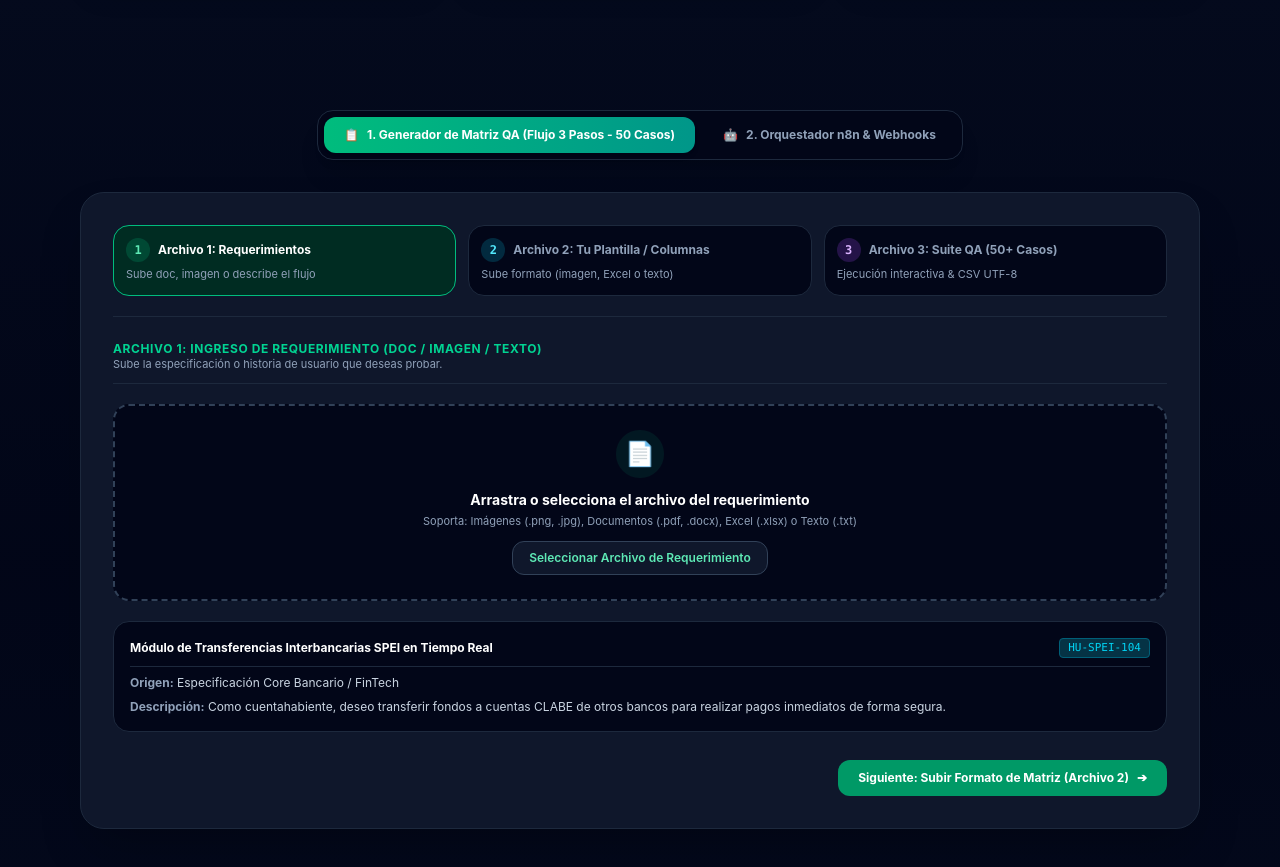
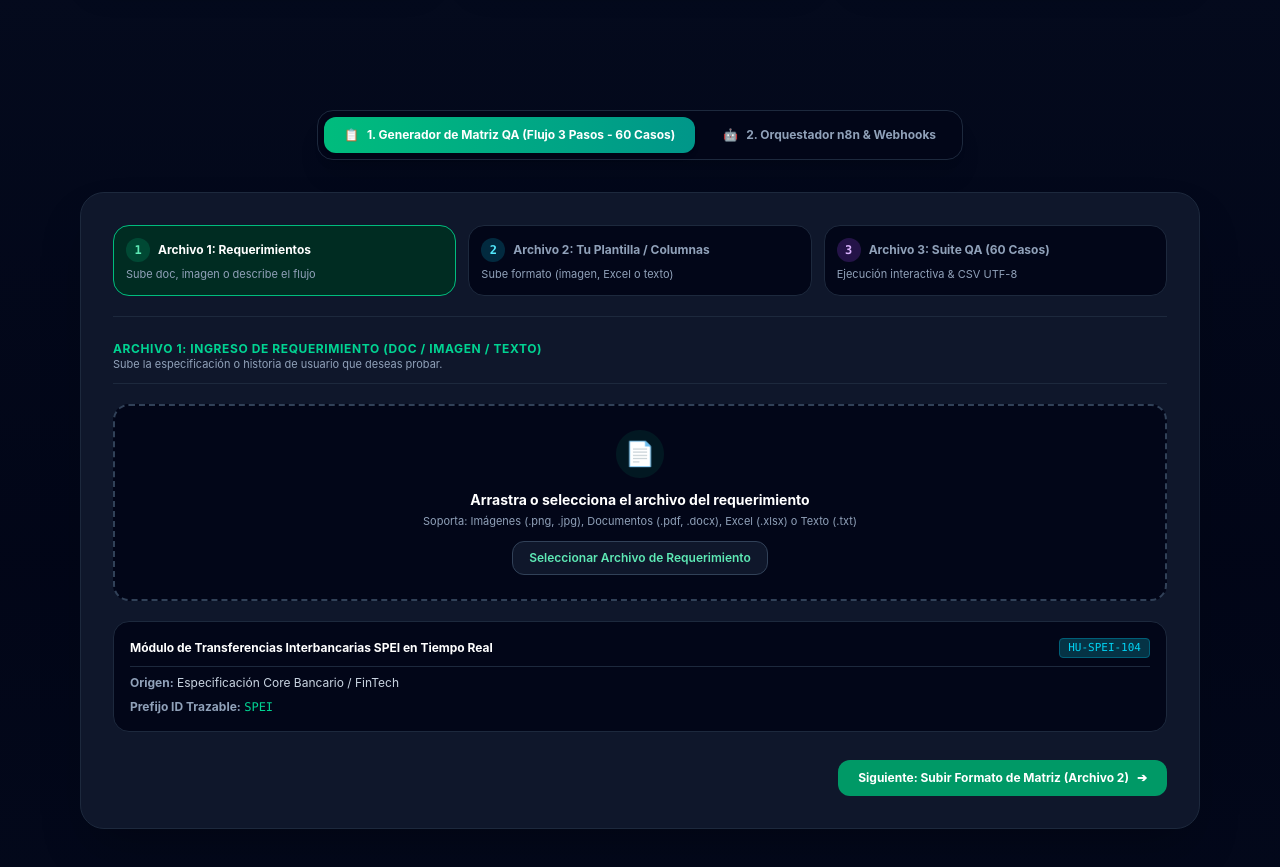
Before and after one commit to hegm840804/portafolio-web, a React (Vite) app: page / in a window 1280 px wide. Shown: the part 1520-2387 px from the top of the page. Built offline with nearby package versions, Linux system fonts and the light colour scheme; the HTML template or start-up script is replaced by a standard one.

Commit message:
feat(qa-metrics): agregar resumen de casos por seccion y IDs dinamicos basados en requerimiento

```diff
--- a/src/components/QASuiteStudio.jsx
+++ b/src/components/QASuiteStudio.jsx
@@ -4,7 +4,7 @@ export default function QASuiteStudio({ onOpenContact }) {
   const [pestanaActiva, setPestanaActiva] = useState('matriz'); // 'matriz' | 'n8n'
 
   // =========================================================================
-  // 1. GENERADOR DE MATRIZ CON FLUJO DE 3 PASOS Y 50+ CASOS SENIOR
+  // 1. GENERADOR DE MATRIZ CON FLUJO DE 3 PASOS Y 50+ CASOS TRAZABLES
   // =========================================================================
   const [pasoMP, setPasoMP] = useState(1);
   const [alertaSeguridad, setAlertaSeguridad] = useState(false);
@@ -13,26 +13,23 @@ export default function QASuiteStudio({ onOpenContact }) {
   const [procesandoPaso, setProcesandoPaso] = useState(false);
 
   // ARCHIVO 1: REQUERIMIENTOS
-  const [modoEntradaReq, setModoEntradaReq] = useState('subir');
   const [archivoReqNombre, setArchivoReqNombre] = useState(null);
   const [vistaPreviaReqImg, setVistaPreviaReqImg] = useState(null);
-  const [textoLibreReq, setTextoLibreReq] = useState('');
 
   const [requerimiento, setRequerimiento] = useState({
     idHU: 'HU-SPEI-104',
+    prefijoID: 'SPEI',
     titulo: 'Módulo de Transferencias Interbancarias SPEI en Tiempo Real',
     descripcion: 'Como cuentahabiente, deseo transferir fondos a cuentas CLABE de otros bancos para realizar pagos inmediatos de forma segura.',
     origen: 'Especificación Core Bancario / FinTech',
     criterios: [
       'La cuenta CLABE debe contener exactamente 18 dígitos numéricos válidos bajo algoritmo Módulo 10 Banxico.',
       'El monto a transferir debe ser mayor a $0.00 y menor o igual al saldo líquido disponible.',
-      'Toda transacción aprobada debe generar un folio de rastreo CEP único y persistir en base de datos.',
-      'Si el servicio bancario tarda más de 10 segundos, aplicar rollback automático sin afectación al saldo.'
+      'Toda transacción aprobada debe generar un folio de rastreo CEP único y persistir en base de datos.'
     ]
   });
 
   // ARCHIVO 2: PLANTILLA / ESTRUCTURA DE MATRIZ
-  const [modoEntradaFormato, setModoEntradaFormato] = useState('subir');
   const [archivoFormatoNombre, setArchivoFormatoNombre] = useState(null);
   const [vistaPreviaFormatoImg, setVistaPreviaFormatoImg] = useState(null);
 
@@ -50,9 +47,7 @@ export default function QASuiteStudio({ onOpenContact }) {
     'Estado'
   ]);
 
-  const [nuevaColumna, setNuevaColumna] = useState('');
-
-  // MANEJO DE CARGA DE ARCHIVO 1 (REQUERIMIENTO)
+  // MANEJO DE CARGA DE ARCHIVO 1 (REQUERIMIENTO CON EXTRACCIÓN DE PREFIJO)
   const manejarSubidaReq = (e) => {
     const file = e.target.files[0];
     if (file) {
@@ -64,21 +59,25 @@ export default function QASuiteStudio({ onOpenContact }) {
       } else {
         setVistaPreviaReqImg(null);
       }
+
+      const nombreLimpio = file.name.replace(/\.[^/.]+$/, "").toUpperCase();
+      const prefijoDinamico = nombreLimpio.length > 5 ? nombreLimpio.slice(0, 4) : nombreLimpio;
+
       setRequerimiento({
-        idHU: 'DOC-' + file.name.slice(0, 8).toUpperCase(),
+        idHU: 'REQ-' + prefijoDinamico,
+        prefijoID: prefijoDinamico,
         titulo: 'Requerimiento: ' + file.name,
-        descripcion: `Especificación cargada desde ${file.name} (${(file.size / 1024).toFixed(1)} KB). Analizando flujos transaccionales.`,
+        descripcion: `Especificación cargada desde ${file.name} (${(file.size / 1024).toFixed(1)} KB). IDs generados con trazabilidad [${prefijoDinamico}].`,
         origen: 'Archivo local (' + file.name + ')',
         criterios: [
-          'Validación de campos obligatorios y reglas de entrada.',
-          'Verificación de flujos alternos y excepciones en transacciones.',
-          'Comprobación de tiempos de respuesta y consistencia en BD.'
+          'Validación de reglas extraídas del documento.',
+          'Pruebas de frontera, flujos alternos y excepciones.',
+          'Consistencia y persistencia transaccional en base de datos.'
         ]
       });
     }
   };
 
-  // MANEJO DE CARGA DE ARCHIVO 2 (PLANTILLA / FORMATO)
   const manejarSubidaFormato = (e) => {
     const file = e.target.files[0];
     if (file) {
@@ -93,40 +92,67 @@ export default function QASuiteStudio({ onOpenContact }) {
     }
   };
 
-  // GENERADOR DE 50+ CASOS MASIVOS
-  const generarSuiteCompleta = (cantidad) => {
-    const areas = ['HP', 'TTF', 'Smoke', 'Concurrencia', 'Seguridad', 'Resiliencia', 'Auditoria'];
+  // GENERADOR MASIVO DINÁMICO (MÍNIMO 50 CASOS CON ID BASADO EN EL REQUERIMIENTO)
+  const generarSuiteConPrefijo = (prefijo, cantidad) => {
+    const areas = [
+      { code: 'HP', name: 'Happy Path', count: 10 },
+      { code: 'TTF', name: 'Test to Fail / Frontera', count: 10 },
+      { code: 'SMK', name: 'Smoke Test', count: 8 },
+      { code: 'CON', name: 'Concurrencia', count: 8 },
+      { code: 'SEC', name: 'Seguridad (XSS/SQLi)', count: 8 },
+      { code: 'RES', name: 'Resiliencia / Rollback', count: 8 },
+      { code: 'SQL', name: 'Auditoría SQL', count: 8 }
+    ]; // Total = 62 casos estructurados
+
     let suite = [];
-    for (let i = 1; i <= Math.max(50, cantidad); i++) {
-      const area = areas[(i - 1) % areas.length];
+    let contadorGlobal = 1;
+
+    areas.forEach(seccion => {
+      for (let i = 1; i <= seccion.count; i++) {
+        const idCaso = `TC-${prefijo}-${seccion.code}-${String(i).padStart(2, '0')}`;
         suite.push({
-        id: `TC-${area.toUpperCase()}-${i}`,
-        tipo: `Validación ${area} #${i}`,
-        categoriaMetrica: area,
+          id: idCaso,
+          tipo: `${seccion.name} #${i}`,
+          categoriaMetrica: seccion.code,
+          seccionNombre: seccion.name,
           pasosArray: [
-          { num: 1, accion: `Configurar ambiente para escenario ${area} #${i}.`, data: `Param_${i}=Activo`, esperado: 'Contexto inicializado.' },
-          { num: 2, accion: `Ejecutar transacción de prueba para ${area} #${i}.`, data: `Payload_ID: ${i}`, esperado: 'Respuesta conforme a requerimiento.' },
-          { num: 3, accion: 'Verificar persistencia en base de datos.', data: `Query: SELECT * FROM audit WHERE id = ${i}`, esperado: 'Registros inmutables guardados.' }
+            { num: 1, accion: `Configurar entorno para prueba ${seccion.name} #${i} bajo requerimiento ${requerimiento.idHU}.`, data: `Input_Ref=${prefijo}_${i}`, esperado: 'Entorno listo para validación.' },
+            { num: 2, accion: `Ejecutar validación de ${seccion.name.toLowerCase()} en el módulo de negocio.`, data: `Vector_Test=${seccion.code}_${i}`, esperado: 'Respuesta conforme a especificación técnica.' },
+            { num: 3, accion: 'Verificar registros de auditoría y persistencia en base de datos.', data: `Query: SELECT * FROM logs WHERE ref = '${idCaso}'`, esperado: 'Persistencia inmutable verificada.' }
           ],
           valores: {
-          'ID_Caso': `TC-${area.toUpperCase()}-${i}`,
-          'Modulo_Core': `SPEI / Módulo ${area}`,
+            'ID_Caso': idCaso,
+            'Modulo_Core': `${prefijo} / Módulo ${seccion.name}`,
             'Requerimiento_Asociado': requerimiento.idHU,
-          'Descripcion_Escenario': `Prueba técnica avanzada #${i} enfocada en ${area} para garantizar la calidad del software.`,
-          'Tipo_Validacion': `Validación Senior (${area})`,
-          'Precondiciones': `Ambiente configurado y servicios en línea para caso ${i}.`,
-          'Pasos_Detallados': `1. Inicializar contexto ${i}.\n2. Enviar petición.\n3. Validar BD.`,
-          'Valores_Entrada_TestData': `Dataset_ID: ${i}`,
-          'Comportamiento_Esperado': `El sistema responde con HTTP 200 y cumple el criterio ${i}.`,
-          'Severidad': i <= 10 ? 'Crítica' : 'Alta',
+            'Descripcion_Escenario': `Validación experta (${seccion.name}) #${i} basada en la especificación del requerimiento ${requerimiento.idHU}.`,
+            'Tipo_Validacion': `QA Senior - ${seccion.name}`,
+            'Precondiciones': `Servicios core activos y parámetros cargados para ${idCaso}.`,
+            'Pasos_Detallados': `1. Configurar datos ${i}.\n2. Ejecutar transacción.\n3. Validar BD.`,
+            'Valores_Entrada_TestData': `Dataset_${seccion.code}_${i}`,
+            'Comportamiento_Esperado': `El sistema cumple con la regla de aceptación para ${seccion.name}.`,
+            'Severidad': i <= 3 ? 'Crítica' : 'Alta',
             'Estado': 'Listo para Ejecución'
           }
         });
+        contadorGlobal++;
       }
+    });
     return suite;
   };
 
-  const [suiteCompleta] = useState(generarSuiteCompleta(50));
+  const suiteCompleta = generarSuiteConPrefijo(requerimiento.prefijoID, 60);
+
+  // DESGLOSE POR SECCIÓN PARA LA TABLITA DE MÉTRICAS
+  const resumenSecciones = [
+    { codigo: 'HP', nombre: 'Happy Path', total: suiteCompleta.filter(c => c.categoriaMetrica === 'HP').length },
+    { codigo: 'TTF', nombre: 'Test to Fail / Frontera', total: suiteCompleta.filter(c => c.categoriaMetrica === 'TTF').length },
+    { codigo: 'SMK', nombre: 'Smoke Test', total: suiteCompleta.filter(c => c.categoriaMetrica === 'SMK').length },
+    { codigo: 'CON', nombre: 'Concurrencia', total: suiteCompleta.filter(c => c.categoriaMetrica === 'CON').length },
+    { codigo: 'SEC', nombre: 'Seguridad (XSS/SQLi)', total: suiteCompleta.filter(c => c.categoriaMetrica === 'SEC').length },
+    { codigo: 'RES', nombre: 'Resiliencia / Rollback', total: suiteCompleta.filter(c => c.categoriaMetrica === 'RES').length },
+    { codigo: 'SQL', nombre: 'Auditoría SQL', total: suiteCompleta.filter(c => c.categoriaMetrica === 'SQL').length }
+  ];
+
   const [pagina, setPagina] = useState(1);
   const casosPorPagina = 10;
   const inicio = (pagina - 1) * casosPorPagina;
@@ -186,7 +212,7 @@ export default function QASuiteStudio({ onOpenContact }) {
     const url = URL.createObjectURL(blob);
     const link = document.createElement('a');
     link.href = url;
-    link.download = 'Suite_QA_Completa_50_Casos.csv';
+    link.download = `Suite_QA_${requerimiento.prefijoID}_${suiteCompleta.length}_Casos.csv`;
     link.click();
     setModalCotizador(true);
   };
@@ -467,7 +493,7 @@ export default function QASuiteStudio({ onOpenContact }) {
             )}
           >
             <span>📋</span>
-            <span>1. Generador de Matriz QA (Flujo 3 Pasos - 50 Casos)</span>
+            <span>1. Generador de Matriz QA (Flujo 3 Pasos - {suiteCompleta.length} Casos)</span>
           </button>
 
           <button
@@ -527,13 +553,13 @@ export default function QASuiteStudio({ onOpenContact }) {
               >
                 <div className="flex items-center gap-2">
                   <span className="h-6 w-6 rounded-full bg-purple-500/20 text-purple-300 flex items-center justify-center font-mono text-xs font-bold">3</span>
-                  <span className="text-xs font-bold">Archivo 3: Suite QA (50+ Casos)</span>
+                  <span className="text-xs font-bold">Archivo 3: Suite QA ({suiteCompleta.length} Casos)</span>
                 </div>
                 <p className="text-[11px] text-slate-400 mt-1">Ejecución interactiva & CSV UTF-8</p>
               </button>
             </div>
 
-            {/* FASE 1: SUBIR REQUERIMIENTO (CON LECTOR REAL DE ARCHIVOS) */}
+            {/* FASE 1: SUBIR REQUERIMIENTO */}
             {pasoMP === 1 && (
               <div className="space-y-5 text-xs">
                 <div className="flex flex-wrap items-center justify-between gap-2 border-b border-slate-800 pb-3">
@@ -582,7 +608,7 @@ export default function QASuiteStudio({ onOpenContact }) {
                     <span className="font-mono text-cyan-400 bg-cyan-950 px-2 py-0.5 rounded border border-cyan-800 text-[11px]">{requerimiento.idHU}</span>
                   </div>
                   <p className="text-slate-300"><strong className="text-slate-400">Origen:</strong> {requerimiento.origen}</p>
-                  <p className="text-slate-300"><strong className="text-slate-400">Descripción:</strong> {requerimiento.descripcion}</p>
+                  <p className="text-slate-300"><strong className="text-slate-400">Prefijo ID Trazable:</strong> <span className="font-mono text-emerald-400">{requerimiento.prefijoID}</span></p>
                 </div>
 
                 <div className="flex justify-end pt-2">
@@ -597,7 +623,7 @@ export default function QASuiteStudio({ onOpenContact }) {
               </div>
             )}
 
-            {/* FASE 2: SUBIR PLANTILLA / FORMATO (CON LECTOR REAL DE ARCHIVOS) */}
+            {/* FASE 2: SUBIR PLANTILLA / FORMATO */}
             {pasoMP === 2 && (
               <div className="space-y-5 text-xs">
                 <div className="flex flex-wrap items-center justify-between gap-2 border-b border-slate-800 pb-3">
@@ -669,23 +695,41 @@ export default function QASuiteStudio({ onOpenContact }) {
                     onClick={() => setPasoMP(3)}
                     className="bg-cyan-600 hover:bg-cyan-500 text-white font-bold text-xs px-5 py-2.5 rounded-xl cursor-pointer"
                   >
-                    <span>⚡ Generar Suite QA (50+ Casos)</span>
+                    <span>⚡ Generar Suite QA ({suiteCompleta.length} Casos Trazables)</span>
                     <span>➔</span>
                   </button>
                 </div>
               </div>
             )}
 
-            {/* FASE 3: SUITE QA CON 50+ CASOS */}
+            {/* FASE 3: SUITE QA CON TABLITA DE RESUMEN Y 50+ CASOS */}
             {pasoMP === 3 && (
-              <div className="space-y-5">
+              <div className="space-y-6">
 
-                <div className="bg-slate-950 border border-slate-800 rounded-2xl p-4 sm:p-5 space-y-3">
-                  <div className="flex justify-between items-center border-b border-slate-800 pb-2.5">
-                    <h4 className="text-xs sm:text-sm font-bold text-white uppercase tracking-wide">
-                      Resumen Ejecutivo: Suite Completa (50 Casos Exhaustivos de QA)
-                    </h4>
-                    <span className="text-[11px] text-cyan-400 font-mono">Total: {suiteCompleta.length} Casos</span>
+                {/* TABLITA DE RESUMEN DE NÚMERO DE CASOS POR SECCIÓN */}
+                <div className="bg-slate-950 border border-slate-800 rounded-2xl p-5 space-y-4">
+                  <div className="flex flex-col sm:flex-row justify-between sm:items-center gap-2 border-b border-slate-800 pb-3">
+                    <div>
+                      <span className="text-xs font-bold text-emerald-400 uppercase tracking-wider block">
+                        📊 Resumen de Cobertura & Distribución por Sección
+                      </span>
+                      <p className="text-[11px] text-slate-400">
+                        Total de casos generados para el requerimiento <strong className="text-white">{requerimiento.idHU}</strong> con prefijo <strong className="text-cyan-400">[{requerimiento.prefijoID}]</strong>:
+                      </p>
+                    </div>
+                    <div className="bg-emerald-950 text-emerald-300 border border-emerald-800 px-3 py-1.5 rounded-xl font-mono text-sm font-extrabold text-center">
+                      Total: {suiteCompleta.length} Casos
+                    </div>
+                  </div>
+
+                  <div className="grid grid-cols-2 sm:grid-cols-4 lg:grid-cols-7 gap-2.5 text-center">
+                    {resumenSecciones.map((sec) => (
+                      <div key={sec.codigo} className="bg-slate-900 border border-slate-800 p-3 rounded-xl space-y-1">
+                        <p className="text-[10px] uppercase font-bold text-slate-400">{sec.nombre}</p>
+                        <p className="text-lg font-extrabold text-cyan-400 font-mono">{sec.total}</p>
+                        <span className="text-[9px] text-slate-500 font-mono block">Código: {sec.codigo}</span>
+                      </div>
+                    ))}
                   </div>
                 </div>
 
@@ -693,7 +737,7 @@ export default function QASuiteStudio({ onOpenContact }) {
                   <div className="flex items-center gap-3">
                     <span className="text-2xl">💼</span>
                     <div>
-                      <p className="font-bold text-emerald-300">Descarga CSV en UTF-8 o Ejecuta Paso a Paso en Vivo</p>
+                      <p className="font-bold text-emerald-300">Descarga CSV en UTF-8 con Trazabilidad o Ejecuta Paso a Paso en Vivo</p>
                     </div>
                   </div>
 
@@ -703,7 +747,7 @@ export default function QASuiteStudio({ onOpenContact }) {
                       className="bg-slate-800 hover:bg-slate-700 text-emerald-300 border border-emerald-600 text-xs font-bold px-3.5 py-2 rounded-xl transition cursor-pointer flex items-center gap-1.5"
                     >
                       <span>📥</span>
-                      <span>Exportar Suite (CSV UTF-8)</span>
+                      <span>Exportar Suite ({suiteCompleta.length} Casos CSV UTF-8)</span>
                     </button>
                   </div>
                 </div>
@@ -713,9 +757,9 @@ export default function QASuiteStudio({ onOpenContact }) {
                   <table className="w-full text-left text-xs text-slate-300 border-collapse">
                     <thead>
                       <tr className="border-b border-slate-800 text-slate-400 font-bold bg-slate-950 uppercase text-[10px] tracking-wider">
-                        <th className="py-3 px-3">ID Caso</th>
+                        <th className="py-3 px-3">ID Caso (Trazable)</th>
                         <th className="py-3 px-3">Escenario Técnico</th>
-                        <th className="py-3 px-3">Área / Métrica</th>
+                        <th className="py-3 px-3">Sección / Área</th>
                         <th className="py-3 px-3">Precondiciones</th>
                         <th className="py-3 px-2 text-center">Severidad</th>
                         <th className="py-3 px-2 text-center">Test Runner</th>
```
Lines whose indentation alone changed are shown as unchanged.
